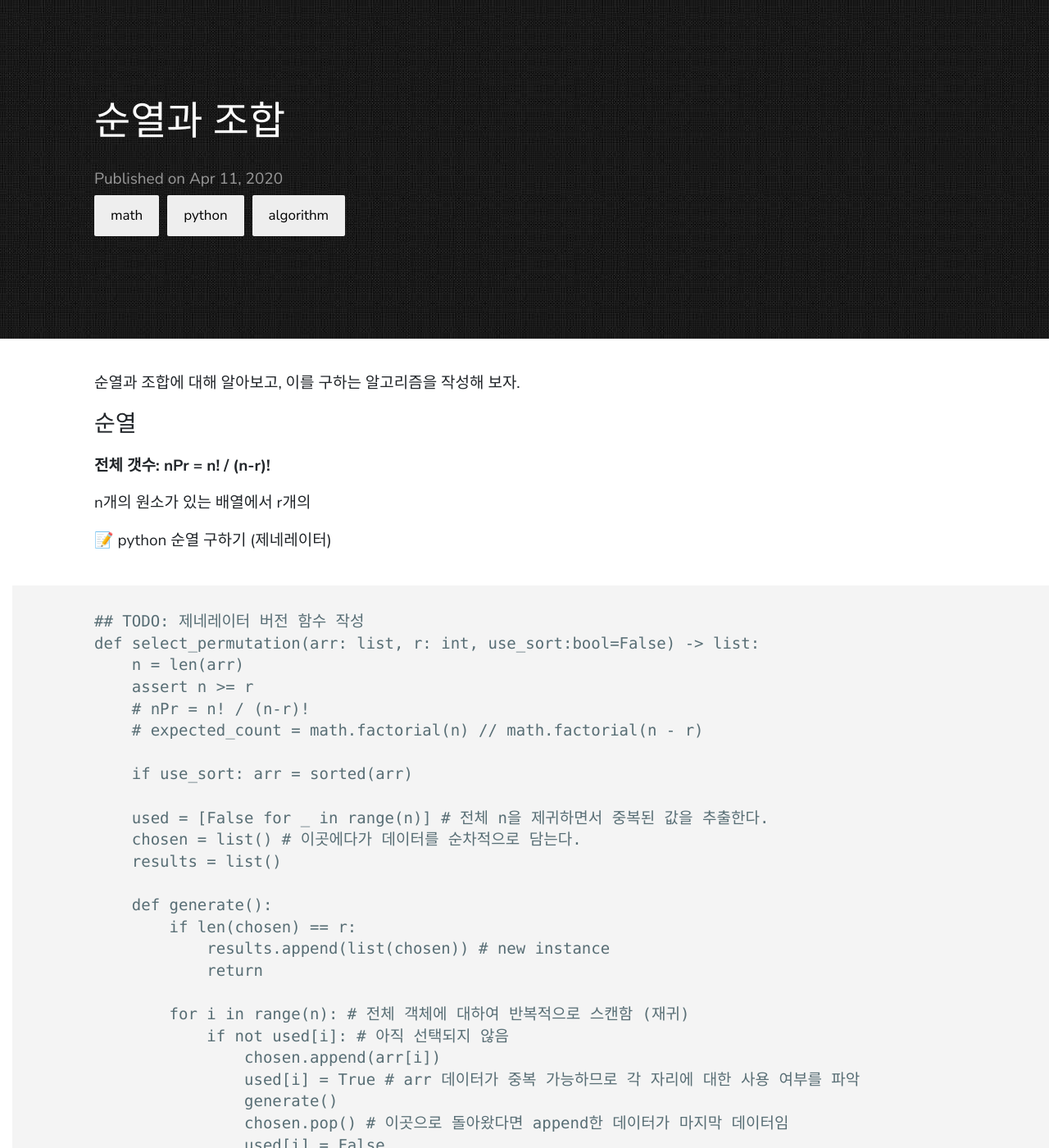
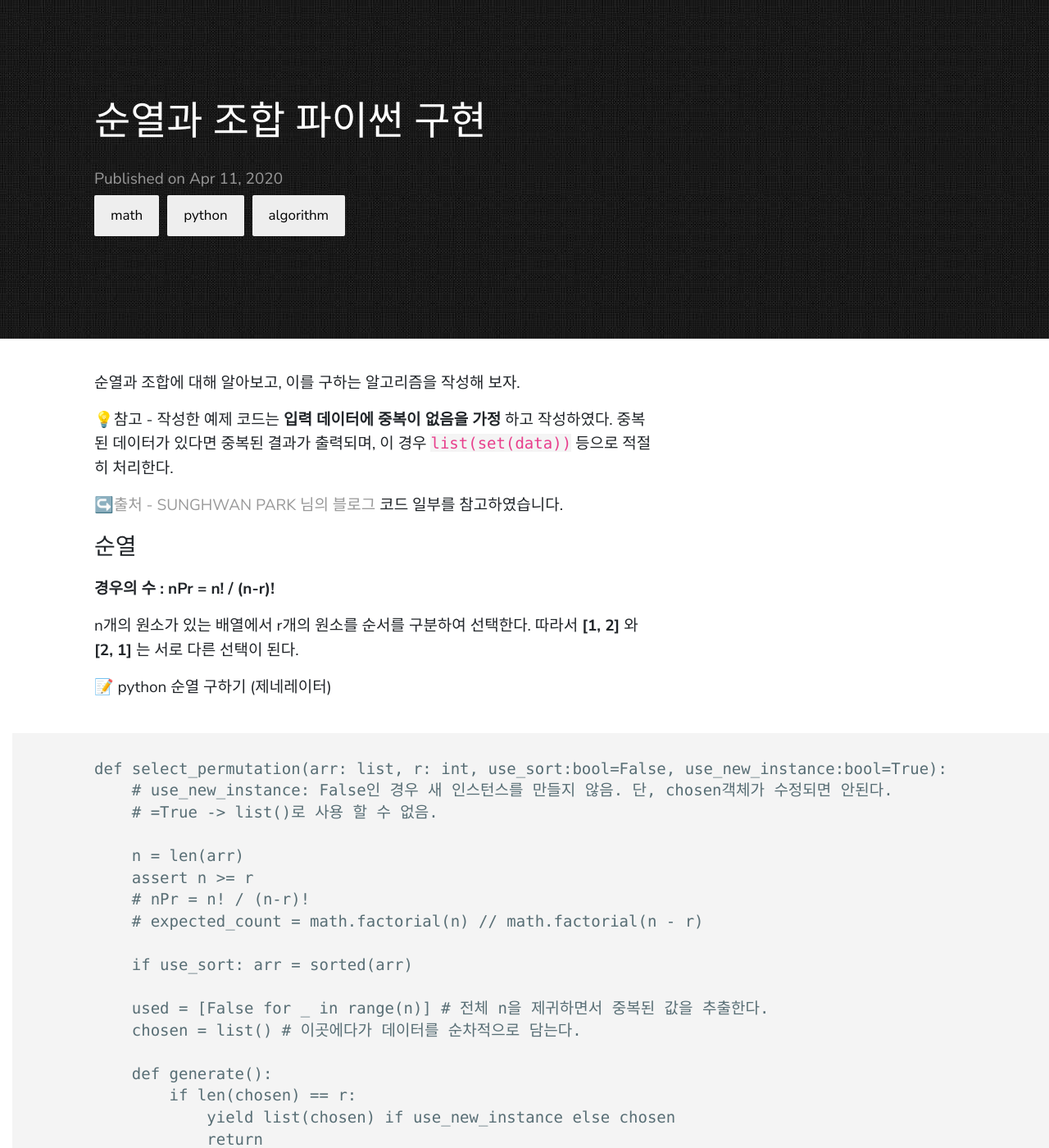
Before and after one commit to live2skull/blog.live2skull.kr, a Jekyll site: the page built from _posts/math/2020-04-11-math-permutation-combination.markdown, in a window 1280 px wide and 1400 px high. Shown: the whole window at 82% size. Built offline with Jekyll 4.4.1, drawn with Linux system fonts in a browser that asks for light colours; some of the changed text lies outside the part shown.

Commit message:
순열과 조합 작성 / 그리디 알고리즘 포스팅 수정

````diff
--- a/_posts/algorithm/2020-04-09-algorithm-boj-7568.markdown
+++ b/_posts/algorithm/2020-04-09-algorithm-boj-7568.markdown
@@ -16,7 +16,7 @@
 
 따라서 각자 객체를 N-1개의 다른 객체와 모두 비교하여 덩치가 더 큰 횟수를 세어 우위를 판별해야 하므로, `조합`으로 모든 조합 가능한 경우의 수에 대해 덩치가 더 큰 횟수를 계산한다.
 
-💡순위를 정할 때 반드시 상대방보다 큰 횟수가 아닌, 상대방보다 작은 횟수로 판단하여도 된다.
+💡 순위를 정할 때 반드시 상대방보다 큰 횟수가 아닌, 상대방보다 작은 횟수로 판단하여도 된다.
 본 문제는 우위를 확인하고, 동점자가 있다면 순위를 동일하게 처리한 뒤 다음 순위를 뒤로 미룬다. 이 때 상대방보다 작은 횟수로 판단하면 동점자 순위조정을 추가로 하지 않아도 된다.
 
 📝 테스트 코드 - 우위(순위) 판단하기
--- a/_posts/algorithm/2020-04-10-algorithm-boj-1541.markdown
+++ b/_posts/algorithm/2020-04-10-algorithm-boj-1541.markdown
@@ -1,7 +1,7 @@
 ---
 layout: post
 title:  "백준 알고리즘 풀이 - 1541번(잃어버린 괄호)"
-date:   2020-04-1- 22:00:00 +0900
+date:   2020-04-11 22:00:00 +0900
 categories: python pip algorithm
 ---
 
--- a/_posts/math/2020-04-11-math-permutation-combination.markdown
+++ b/_posts/math/2020-04-11-math-permutation-combination.markdown
@@ -1,21 +1,28 @@
 ---
 layout: post
-title:  "순열과 조합"
+title:  "순열과 조합 파이썬 구현"
 date:   2020-04-11 12:00:00 +0900
 categories: math python algorithm
 ---
 
 순열과 조합에 대해 알아보고, 이를 구하는 알고리즘을 작성해 보자.
 
+💡참고 - 작성한 예제 코드는 **입력 데이터에 중복이 없음을 가정** 하고 작성하였다. 중복된 데이터가 있다면 중복된 결과가 출력되며, 이 경우 `list(set(data))` 등으로 적절히 처리한다.
+
+[↪️출처 - SUNGHWAN PARK 님의 블로그](https://shoark7.github.io/programming/algorithm/Permutations-and-Combinations) 코드 일부를 참고하였습니다.
+
+
 ### 순열
-**전체 갯수: nPr = n! / (n-r)!**
+**경우의 수 : nPr = n! / (n-r)!**
 
-n개의 원소가 있는 배열에서 r개의
+n개의 원소가 있는 배열에서 r개의 원소를 순서를 구분하여 선택한다. 따라서 **[1, 2]** 와 **[2, 1]** 는 서로 다른 선택이 된다.
 
 📝 python 순열 구하기 (제네레이터)
 ```
-## TODO: 제네레이터 버전 함수 작성
-def select_permutation(arr: list, r: int, use_sort:bool=False) -> list:
+def select_permutation(arr: list, r: int, use_sort:bool=False, use_new_instance:bool=True):
+    # use_new_instance: False인 경우 새 인스턴스를 만들지 않음. 단, chosen객체가 수정되면 안된다.
+    # =True -> list()로 사용 할 수 없음.
+
     n = len(arr)
     assert n >= r
     # nPr = n! / (n-r)!
@@ -25,26 +32,58 @@
 
     used = [False for _ in range(n)] # 전체 n을 제귀하면서 중복된 값을 추출한다.
     chosen = list() # 이곳에다가 데이터를 순차적으로 담는다.
-    results = list()
 
     def generate():
         if len(chosen) == r:
-            results.append(list(chosen)) # new instance
+            yield list(chosen) if use_new_instance else chosen
             return
 
         for i in range(n): # 전체 객체에 대하여 반복적으로 스캔함 (재귀)
             if not used[i]: # 아직 선택되지 않음
                 chosen.append(arr[i])
                 used[i] = True # arr 데이터가 중복 가능하므로 각 자리에 대한 사용 여부를 파악
-                generate()
+                yield from generate()
                 chosen.pop() # 이곳으로 돌아왔다면 append한 데이터가 마지막 데이터임
                 used[i] = False
 
-    generate()
-    return results
+    yield from generate()
 ```
 
+----
 
 ### 조합
+**경우의 수 : nCr = n! / r!(n-r)! = nCn-r**
 
-...
+n개의 원소가 있는 배열에서 r개의 원소를 순서 구분없이 선택한다. 따라서 **[1, 2]** 와 **[2, 1]** 는 서로 같은 선택이 된다.
+
+📝 python 조합 구하기 (제네레이터)
+```
+def select_combination(arr: list, r: int, use_sort:bool=False, use_new_instance:bool=True):
+    # use_new_instance: False인 경우 새 인스턴스를 만들지 않음. 단, 객체가 수정되면 안된다.
+
+    n = len(arr)
+    assert n >= r
+    # nCr = n! / r!(n-r)!
+    # expected_count = math.factorial(n) // r!(n-r)!
+
+    if use_sort: arr = sorted(arr)
+
+    chosen = list() # 이곳에다가 데이터를 순차적으로 담는다.
+
+    def generate(start: int):
+        if len(chosen) == r:
+            yield list(chosen) if use_new_instance else chosen
+            return
+
+        for _next in range(start, n): # 중첩 for문을 재귀함수로 구현하였다고 보면 된다.
+            chosen.append(arr[_next])
+            yield from generate(_next + 1) # 현재 수를 선택했으므로 그 다음 수를 선택합니다.
+            chosen.pop()
+
+    yield from generate(0)
+```
+
+----
+
+#### 코드를 작성하며...
+반복문으로 배열에서 N개의 원소를 순서대로 골라 구현하려고 했는데, 문제는 N이 **상수가 아닌 변수** 가 될 때였다. 이렇게 동일한 코드를 반복하는 방법 중 하나로 재귀함수를 이용해 구현할 수 있음을 알게 되었다.
````
Also changed, not shown: _posts/algorithm/2020-04-10-algorithm-boj-11399.markdown (+2 -32 lines).
